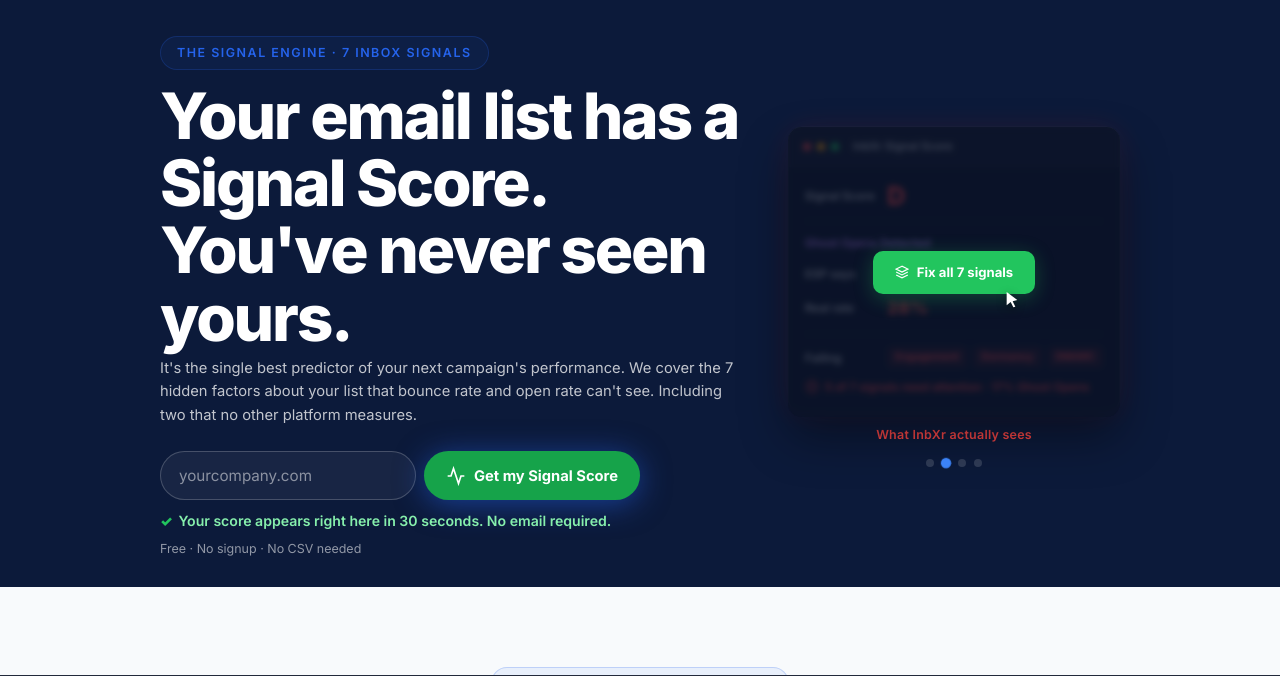
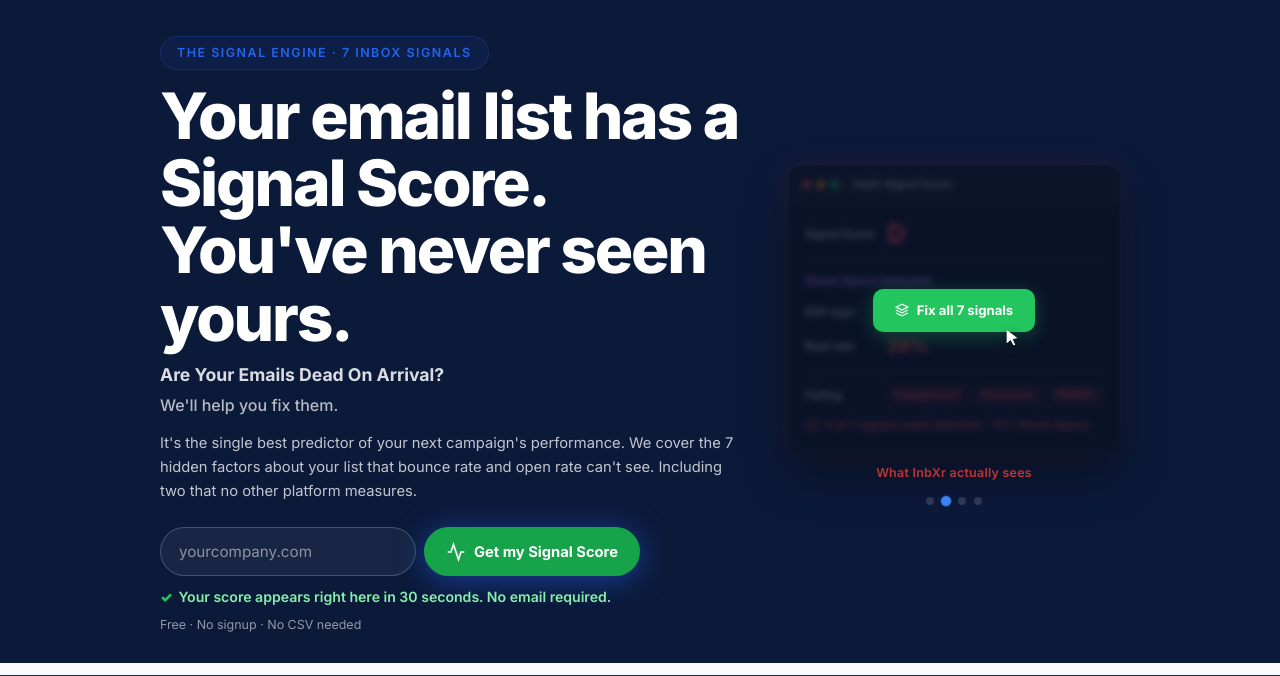
Before and after one commit to Javil01/inbxr-, a Flask app: page / in a window 1280 px wide. Shown: the part 64-740 px from the top of the page. Run offline with Flask 3, Linux system fonts and the light colour scheme; data that the repository does not hold is empty; parts of the project's set-up code (start-up, migrations or seed data) failed here and were passed over; some libraries are stand-ins or nearby versions.

Commit message:
Restore "Dead On Arrival" tagline below hero h1 at smaller size
Brings back "Are Your Emails Dead On Arrival? We'll help you fix them."
as a secondary tagline beneath the Signal Score headline, sized
smaller than the h1 so the headline keeps the lead.

Co-Authored-By: Claude Opus 4.7 (1M context) <noreply@anthropic.com>

```diff
--- a/templates/sections/email_test_hero.html
+++ b/templates/sections/email_test_hero.html
@@ -5,6 +5,8 @@
       <div class="hero-split__copy">
         <span class="sender-hero__eyebrow">The Signal Engine &middot; 7 Inbox Signals</span>
         <h1 class="sender-hero__title">Your email list has a Signal Score. You've never seen yours.</h1>
+        <p class="sender-hero__tagline" style="font-size: 1.1rem; font-weight: 700; color: rgba(255,255,255,0.85); margin: 10px 0 4px;">Are Your Emails Dead On Arrival?</p>
+        <p class="sender-hero__tagline" style="font-size: 1rem; font-weight: 500; color: rgba(255,255,255,0.7); margin: 0 0 14px;">We'll help you fix them.</p>
         <p class="sender-hero__sub">It's the single best predictor of your next campaign's performance. We cover the 7 hidden factors about your list that bounce rate and open rate can't see. Including two that no other platform measures.</p>
 
         {# "Replaces 5 tools" strip removed from hero — comparison pages
```
